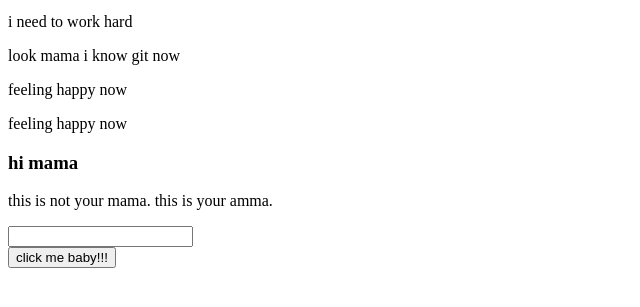
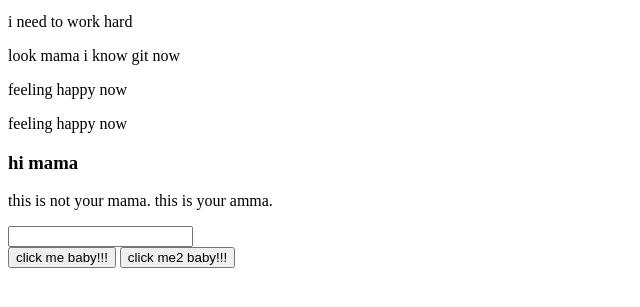
Before and after one commit to Rayhan-mo/codeforwebsite, a plain HTML site: page index.html in a window 1280 px wide. Shown: the part 101-408 px from the top of the page, without its empty margins (0-640 px from the left). Drawn offline with Linux system fonts and the light colour scheme.

Commit message:
Update index.html

```diff
--- a/index.html
+++ b/index.html
@@ -19,5 +19,6 @@
     <input type="text">
     <br>
     <button>click me baby!!!</button>
+    <button>click me2 baby!!!</button>
 </body>
 </html>
```
